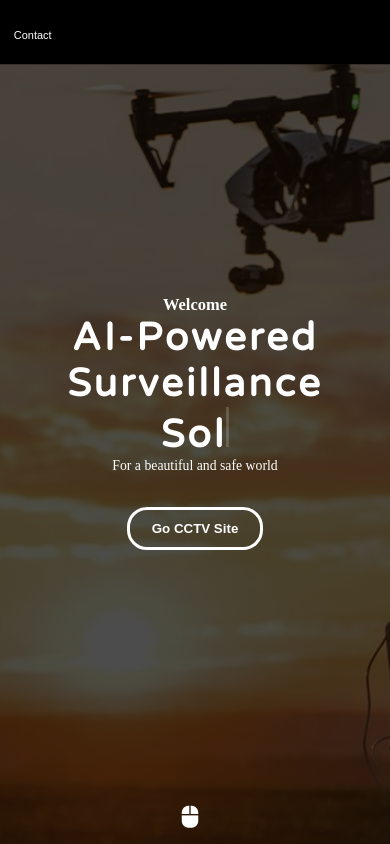
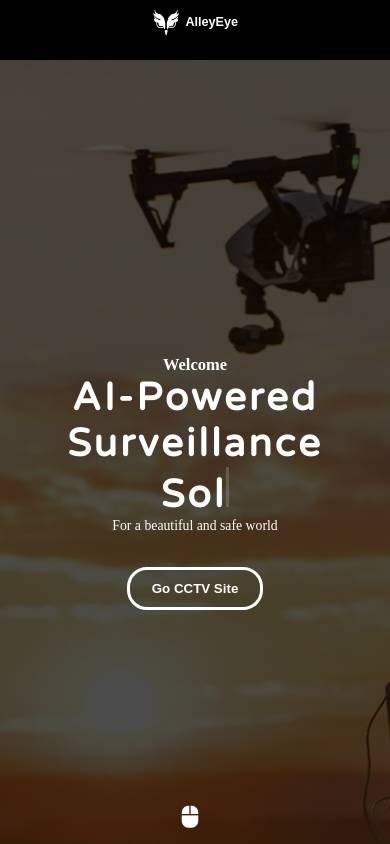
Before and after one commit to Sanduduck/Creative-Problem-Solving-Project, a website: page main.html in a window 390 px wide. Shown: the top 844 px of the page. Drawn offline with Linux system fonts and the light colour scheme.

Commit message:
Add files via upload

```diff
--- a/main.html
+++ b/main.html
@@ -766,6 +766,43 @@ h1.brand {
     font-size: 1.45rem;
   }
 }
+    /* ===== 모바일: 헤더 최소화(로고 + AlleyEye만) ===== */
+@media (max-width: 768px){
+  :root { --header-h: 60px; }
+
+  /* 고정 헤더가 본문 가리는 것 방지 */
+  body { padding-top: var(--header-h); }
+
+  header{
+    height: var(--header-h);
+    padding: 8px 12px;
+    background: #000;
+    z-index: 10000;
+  }
+
+  /* 한 줄 정렬 + 가운데 정렬(원하면 flex-start로 바꿔 왼쪽 정렬) */
+  header .container{
+    flex-direction: row !important;
+    align-items: center !important;
+    justify-content: center !important; /* ← 왼쪽 정렬 원하면 flex-start */
+    gap: .5rem;
+  }
+
+  /* 메뉴/햄버거 완전 숨김 */
+  header nav,
+  header .menu-toggle{
+    display: none !important;
+  }
+
+  /* 브랜드(로고 + 텍스트)만 보이도록 */
+  h1.brand{ margin: 0; display: flex; align-items: center; gap: .5rem; }
+  .logo-img{ height: 28px; width: auto; display: block; }
+  .logo-btn a{
+    font-size: 1.15rem;   /* 살짝 크게 */
+    font-weight: 700;
+    color: #fff;
+  }
+}
 
 
     </style>
```
